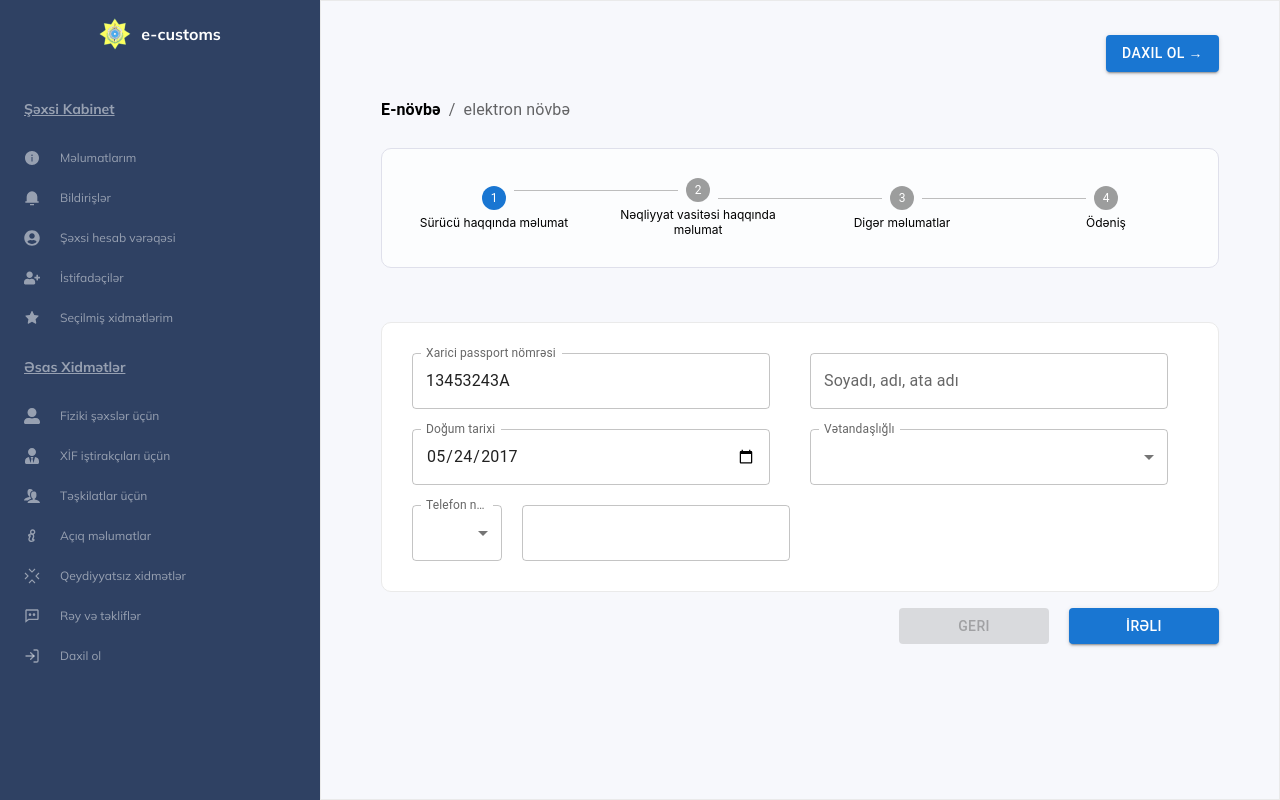
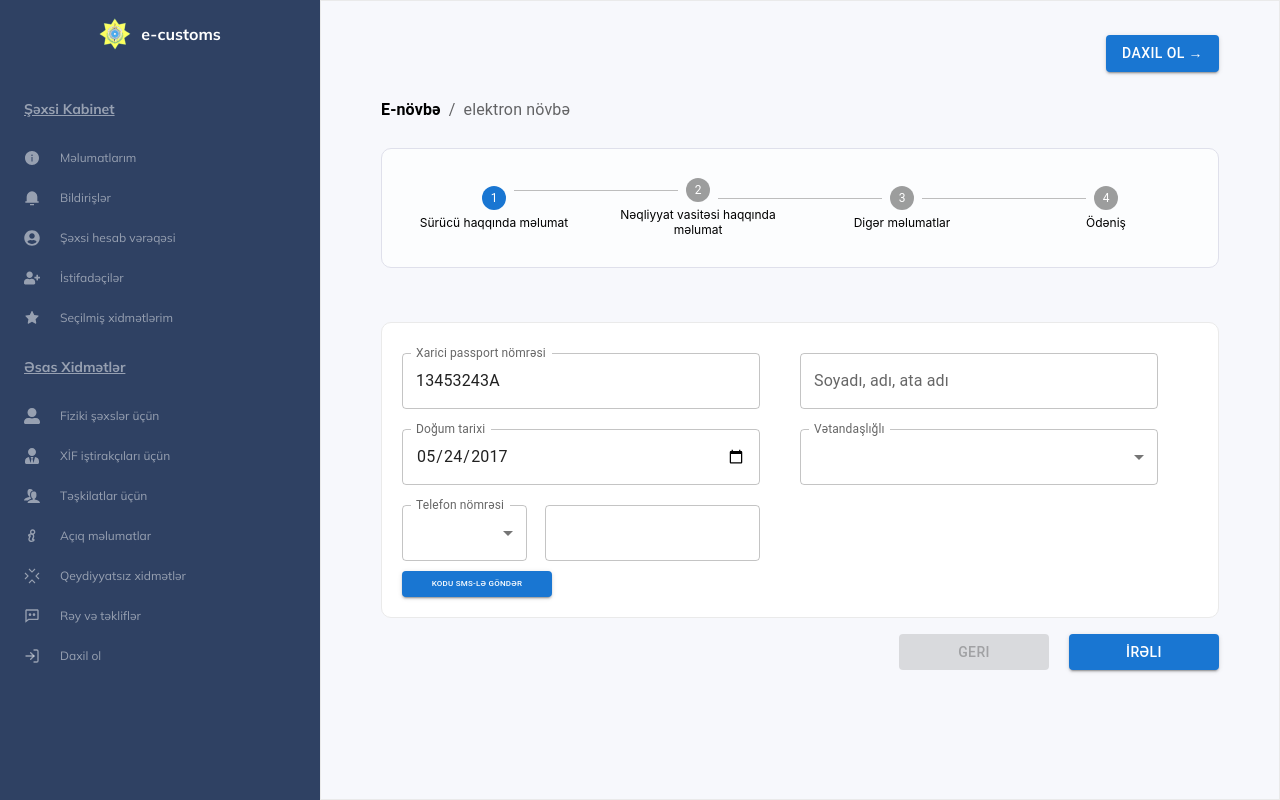
Before and after one commit to RamazanALiyev/E-novbe, a React (Create React App) app: page /stepperone in a window 1280 px wide. Built offline with nearby package versions, Linux system fonts and the light colour scheme.

Commit message:
finihsed

```diff
--- a/src/components/StepOne/Stepone.js
+++ b/src/components/StepOne/Stepone.js
@@ -3,7 +3,7 @@ import Box from '@mui/material/Box';
 import TextField from '@mui/material/TextField';
 import './stepone.scss';
 import MenuItem from '@mui/material/MenuItem';
-
+import Button from '@mui/material/Button';
 
 const currencies = [
   {
@@ -53,9 +53,9 @@ export default function Stepone() {
               shrink: true,
             }}
           />
-          <div className='div' style={{ width: '100%', display: 'flex', margin: '0 auto' }}>
+          <div className='div' style={{ width: '90%', display: 'flex', justifyContent: 'space-between'}}>
             <TextField
-              style={{ width: '30%' }}
+              style={{ width: '35%' }}
               id="outlined-select-currency"
               select
               label="Telefon nömrəsi"
@@ -69,10 +69,13 @@ export default function Stepone() {
               ))}
             </TextField>
             <TextField
-            style={{ width: '90%' }}
-            id="outlined-basic"
-            variant="outlined" />
+              style={{ width: '60%' }}
+              id="outlined-basic"
+              variant="outlined" />
           </div>
+          <Button sx={{  width: '150px', fontSize: '8px' }} variant="contained">
+            kodu sms-lə göndər
+          </Button>
         </div>
         <div>
           <TextField id="outlined-basic" label="Soyadı, adı, ata adı" variant="outlined" />
--- a/src/components/StepOne/stepone.scss
+++ b/src/components/StepOne/stepone.scss
@@ -6,9 +6,7 @@
 		flex-direction: column;
 	}
 	div {
-		width: 100%;
 		.div {
-			width: 100%;
 			.MuiFormControl-root.MuiTextField-root.css-1u3bzj6-MuiFormControl-root-MuiTextField-root {
 				border-radius: 10px;
 			}
--- a/src/components/StepThree/_stepthree.scss
+++ b/src/components/StepThree/_stepthree.scss
@@ -6,7 +6,7 @@
 		width: 100%;
 		.MuiFormControl-root.MuiTextField-root.css-1u3bzj6-MuiFormControl-root-MuiTextField-root {
 			width: 90%;
-			margin: 10px;
+			margin: 10px 0;
 			border-radius: 10px;
 		}
 	}
```
